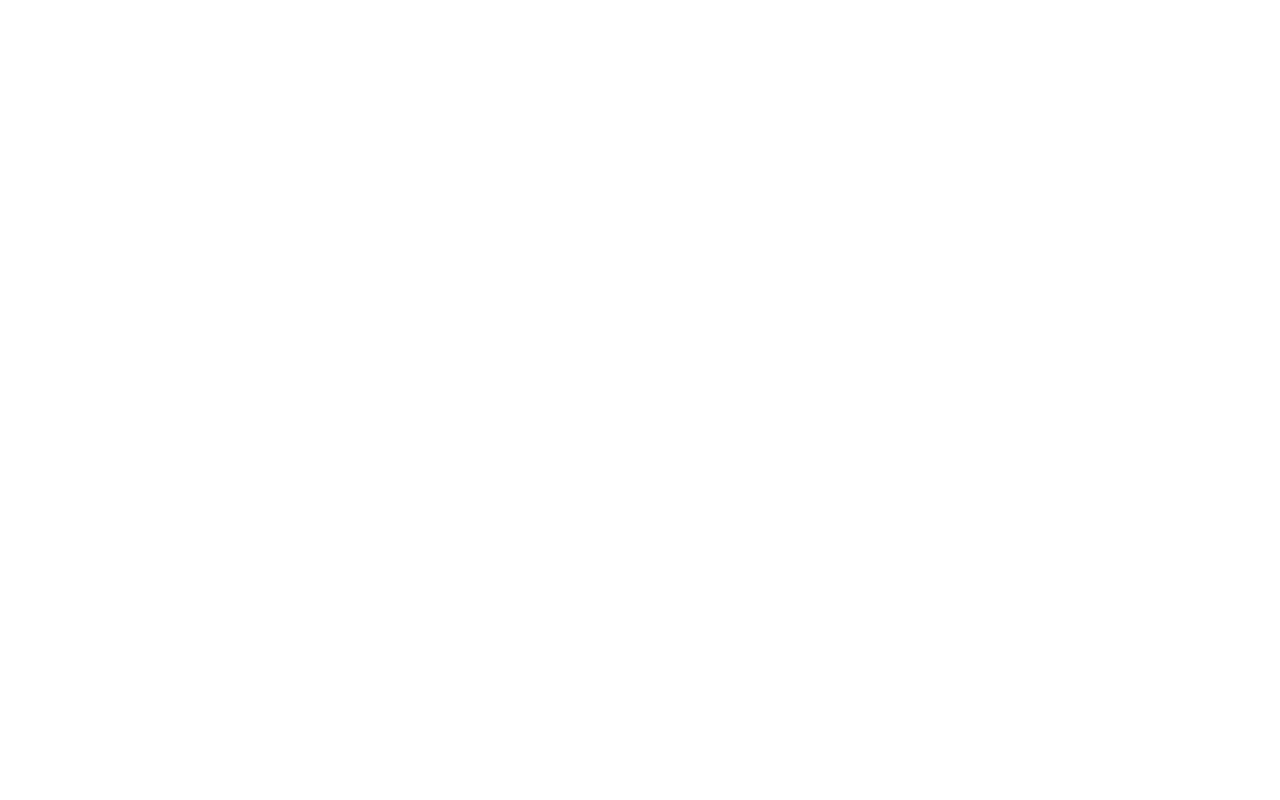
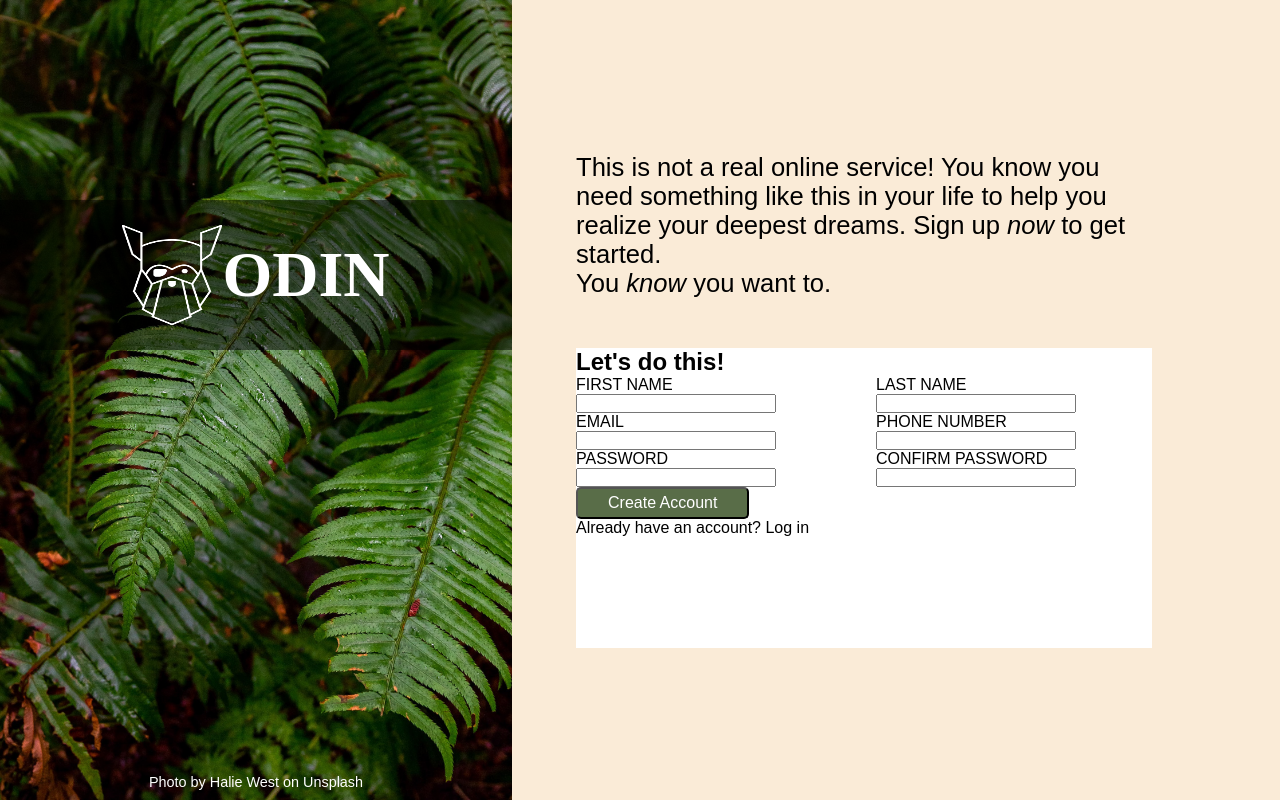
Before and after one commit to bamboratimo/sign-up-form, a plain HTML site: page index.html in a window 1280 px wide. Drawn offline with Linux system fonts and the light colour scheme.

Commit message:
add styles and form

```diff
--- a/index.html
+++ b/index.html
@@ -8,8 +8,53 @@
     <title>Sign-up Form</title>
 </head>
 <body>
-    <section class="main-left">
-
-    </section>
+    <div class="main-left">
+        <div class="header-bg">
+            <img class= "odin-img" src="odin-lined.png">
+            <h1 class="odin-text">ODIN</h1>
+        </div>
+        <p class="footer-text">Photo by Halie West on Unsplash</p>
+    </div>
+    <div class="main-right">
+        <p class="right-text">This is not a real online service! You know you need something like this in your life to help you realize your deepest dreams. Sign up <em>now</em> to get started.</p>
+        <p class="right-text">You<em> know</em> you want to.</p>
+        <form class="form" action="">
+            <h2 class="form-header">Let's do this!</h2>
+            <div class="inputs">
+                <div class="form-row">
+                    <div class="form-element">
+                        <label for="first-name">FIRST NAME</label>
+                        <input type="text" id="first-name"/>
+                    </div>
+                    <div class="form-element">
+                        <label for="last-name">LAST NAME</label>
+                        <input type="text" id="last-name"/>
+                    </div>
+                </div>
+                <div class="form-row">
+                    <div class="form-element">
+                        <label for="email">EMAIL</label>
+                        <input type="email" id="email"/>
+                        </div>
+                    <div class="form-element">
+                        <label for="tele">PHONE NUMBER</label>
+                        <input type="tel" id="tele"/>
+                    </div>
+                </div>
+                <div class="form-row">
+                    <div class="form-element">
+                        <label for="password">PASSWORD</label>
+                        <input type="password" id="password"/>
+                    </div>
+                    <div class="form-element">
+                        <label for="confirm">CONFIRM PASSWORD</label>
+                        <input type="password" id="confirm"/>
+                    <div class="form-element"></div>
+                </div>
+            </div>
+            <button type="submit" class="submit">Create Account</button>
+        </form>
+        <div class="have-acc">Already have an account? Log in</div>
+    </div>
 </body>
 </html>
--- a/styles.css
+++ b/styles.css
@@ -0,0 +1,95 @@
+* {
+    margin: 0;
+    padding: 0;
+    box-sizing: border-box;
+    font-family: sans-serif;
+}
+
+body {
+    display: flex;
+}
+
+.main-left {
+    height: 100vh;
+    width: 40vw;
+    background-image: url("halie-west-25xggax4bSA-unsplash.jpg");
+    background-size: cover;
+    padding-top: 200px;
+    position: relative;
+}
+
+.main-right {
+    height: 100vh;
+    width: 60vw;
+    background-color: antiquewhite;
+    display: flex;
+    flex-direction: column;
+    justify-content: center;
+    padding-right: 10vw;
+    padding-left: 5vw;
+}
+
+.header-bg {
+    display: flex;
+    align-items: center;
+    justify-content: center;
+    height: 150px;
+    background-color: rgba(0, 0, 0, 0.5);
+}
+
+.odin-img {
+    width: 100px;
+    height: 100px;
+}
+
+.odin-text {
+    color: white;
+    font-family: "Norse";
+    font-size: 4rem;
+}
+
+.footer-text {
+    position: absolute;
+    bottom: 10px;
+    left: 0;
+    right: 0;
+    margin-left: auto;
+    margin-right: auto;
+    color: white;
+    width: 100%;
+    text-align: center;
+    font-size: 0.9rem;
+}
+
+.right-text {
+    font-size: 1.6rem;
+}
+
+form {
+    background-color: #fff;
+    margin-top: 50px;
+    height: 300px;
+}
+
+.submit {
+    background-color: #596D48;
+    padding: 5px 30px;
+    color: #fff;
+    font-size: 1rem;
+    border-radius: 5px;
+}
+
+.form-element {
+    display: flex;
+    flex-direction: column;
+    margin-right: 100px;
+}
+
+.form-row {
+    display: flex;
+    width: 500px;
+}
+
+input {
+    width: 200px;
+}
```
